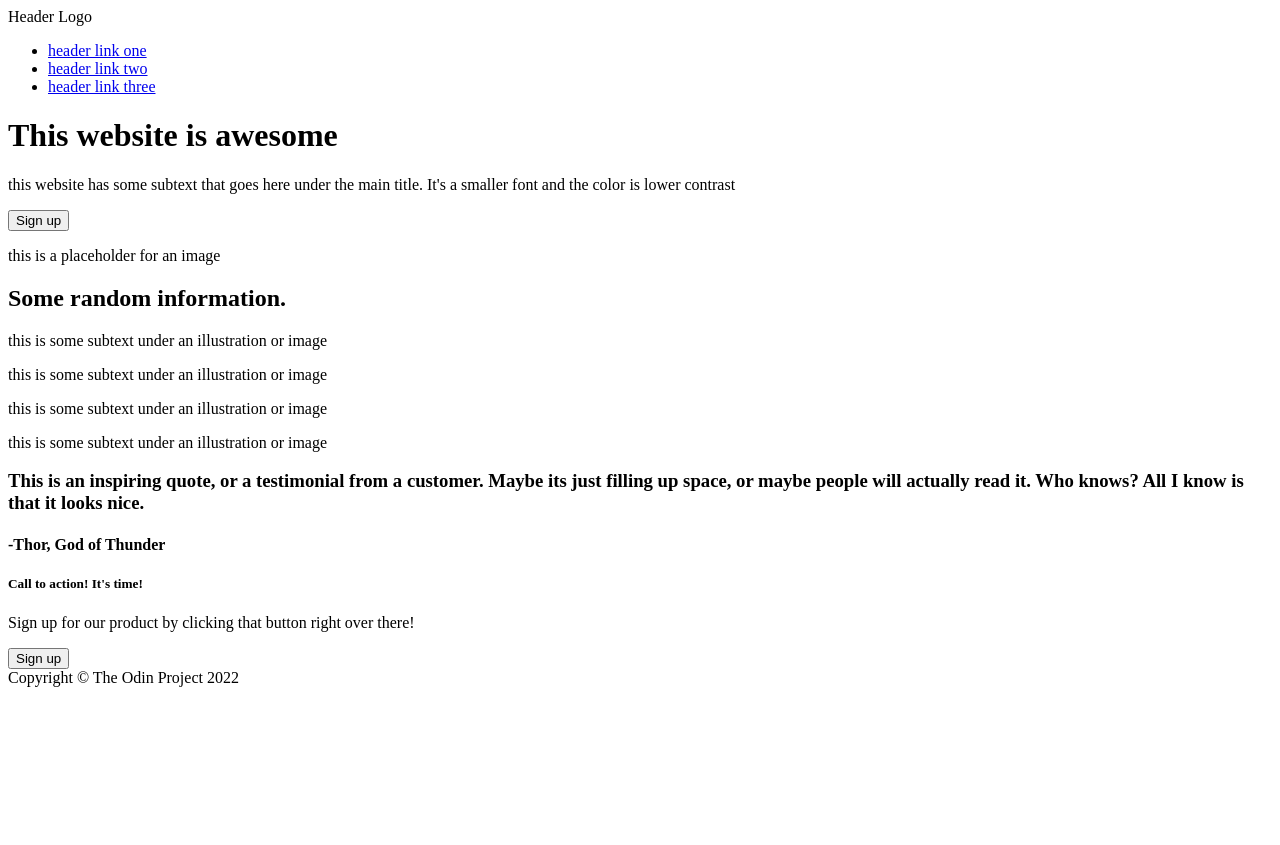
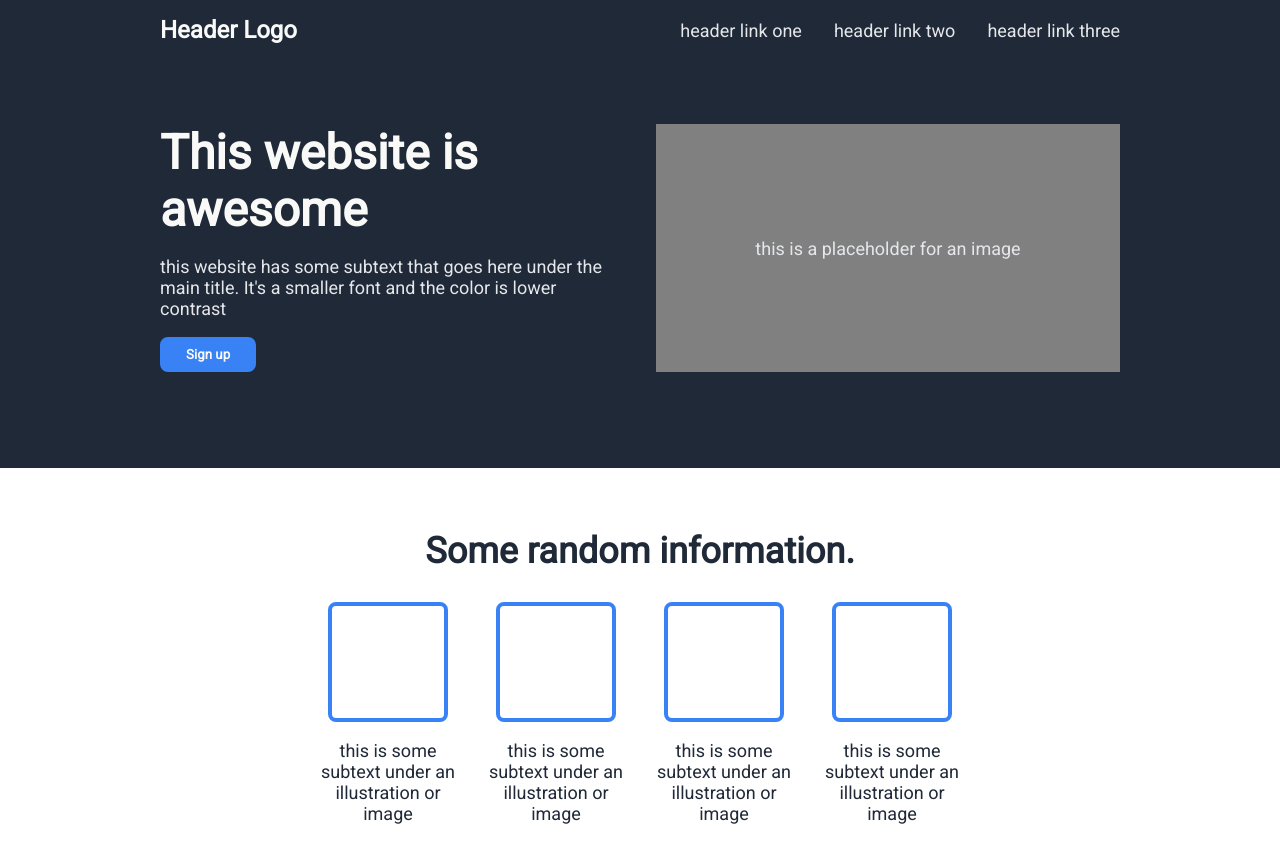
Before and after one commit to tomriddle777/landing-page, a plain HTML site: page index.html in a window 1280 px wide. Shown: the top 845 px of the page. Before the commit the page ends 800 px from the top, so only its background shows below. Drawn offline with Linux system fonts and the light colour scheme.

Commit message:
Added CSS
Made the website to look like the screenshot in the instructions with CSS, and editing minor stuff from the HTML file.

```diff
--- a/index.html
+++ b/index.html
@@ -2,7 +2,8 @@
 <html lang="en">
   <head>
     <meta charset="UTF-8">
-    <title>Landing Page</title>
+    <link rel="stylesheet" href="./style.css">
+    <title>hero text</title>
   </head>
   <body>
     <div class="container">
@@ -59,7 +60,7 @@
               <p>Sign up for our product by clicking that button right over there!</p>
             </div>
             <div class="small-right">
-              <button class="small-box-button">Sign up</button>
+              <button>Sign up</button>
             </div>
           </div>
         </div>
--- a/style.css
+++ b/style.css
@@ -0,0 +1,204 @@
+@import url('https://fonts.googleapis.com/css2?family=Roboto:ital,wght@0,400;1,100&display=swap');
+
+* {
+  font-family: "Roboto", sans-serif;
+}
+
+body {
+  margin: 0;
+}
+
+ul {
+  list-style-type: none;
+  display: flex;
+  padding: 0;
+  margin: 0;
+  gap: 2rem;
+}
+
+a {
+  text-decoration: none;
+}
+
+a, p {
+  font-size: 18px;
+  color: #E5E7EB;
+}
+
+.container {
+  display: flex;
+  flex-direction: column;
+}
+
+.top {
+  background-color: #1F2937;
+  padding: 1rem 10rem;
+}
+
+.header{
+  display: flex;
+  justify-content: space-between;
+  align-items: center;
+}
+
+.logo {
+  font-size: 24px;
+  color: #F9FAF8;
+  font-weight: bold;
+}
+
+.small-container {
+  display: flex;
+  padding: 5rem 0;
+}
+
+h1 {
+  font-size: 48px;
+  color: #F9FAF8;
+  font-weight: bold;
+  margin: 0;
+}
+
+.left p {
+  margin: 1rem, 0;
+}
+
+button {
+  background-color: #3882F6;
+  color: #F9FAF8;
+  font-weight: bold;
+  border-radius: 0.5rem;
+  padding: 0.5rem 1.5rem;
+  border: 2px solid #3882F6;
+}
+
+.left, .right {
+  flex: 1 1 0;
+}
+
+.left {
+  box-sizing: content-box;
+  margin-right: 1rem;
+}
+
+.right {
+  margin-left: 1rem;
+  display: flex;
+  justify-content: center;
+  align-items: center;
+  background-color: gray;
+}
+
+.middle-one {
+  display: flex;
+  flex-direction: column;
+  justify-content: center;
+  align-items: center;
+  padding: 2rem 0;
+}
+
+h2 {
+  font-size: 36px;
+  color: #1F2937;
+  font-weight: bold;
+}
+
+.small-picture {
+  width: 7rem;
+  height: 7rem;
+  border: 0.25rem solid #3882F6;
+  border-radius: 0.5rem;
+}
+
+.card p {
+  color: #1F2937;
+}
+
+.grid {
+  padding: 0 20rem;
+  display: flex;
+  justify-content: center;
+  align-items: center;
+  gap: 2em;
+}
+
+.card {
+  flex: 0 1 auto;
+  display: flex;
+  flex-direction: column;
+  justify-content: flex-start;
+  align-items: center;
+  text-align: center;
+}
+
+.middle-two {
+  display: flex;
+  flex-wrap: wrap;
+  justify-content: flex-start;
+  align-items: center;
+  padding: 5rem 20rem;
+  background-color: #E5E7EB;
+}
+
+h3 {
+  margin: 0;
+  font-size: 36px;
+  font-style: italic;
+  color: #1F2937;
+  font-weight: 100;
+}
+
+h4 {
+  font-size: 24px;
+  margin: 0;
+  margin-left: auto;
+}
+
+.bottom {
+  padding: 5rem 10rem;
+}
+
+.small-box {
+  border-radius: 0.5rem;
+  background-color: #3882F6;
+  padding: 3rem 7rem;
+}
+
+.bottom p {
+  margin: 0;
+}
+
+h5 {
+  font-size: 24px;
+  color: #F9FAF8;
+  font-weight: bold;
+  margin: 0 0 0.25rem 0;
+}
+
+.smaller-container {
+  display: flex;
+  justify-content: space-between;
+  align-items: center;
+}
+
+.bottom button {
+  border: 2px solid #F9FAF8;
+}
+
+.small-left, .small-right {
+  flex: 1 1 auto;
+}
+
+.small-right {
+  display: flex;
+  justify-content: flex-end;
+}
+
+.footer {
+  background-color: #1F2937;
+  color: #F9FAF8;
+  display: flex;
+  justify-content: center;
+  align-items: center;
+  padding: 2em 0;
+}
```
